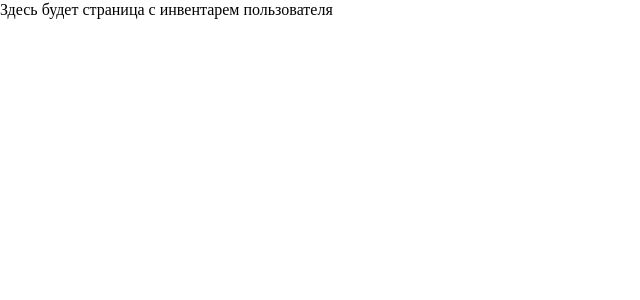
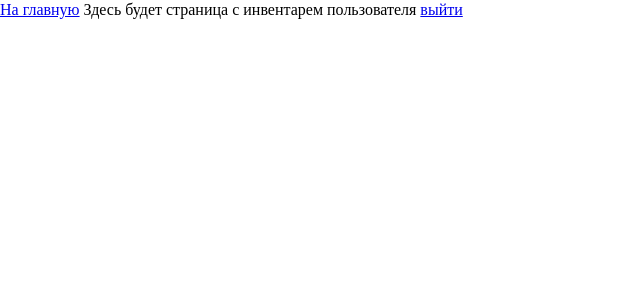
Before and after one commit to SergeyLebidko/LiteInventory, a Django app: page /inventrory/ in a window 1280 px wide. Shown: the top 300 px of the page, without its empty margins (0-640 px from the left). Run offline with Django 3.2, Linux system fonts and the light colour scheme; a user stored in the database is signed in; some libraries are stand-ins or nearby versions.

Commit message:
Создан контроллер для выхода с сайта

```diff
--- a/main/urls.py
+++ b/main/urls.py
@@ -1,10 +1,11 @@
 from django.urls import path
-from .views import Login, index, inventory
+from .views import Login, Logout, index, inventory
 
 app_name = 'main'
 
 urlpatterns = [
     path('login/', Login.as_view(), name='login'),
+    path('logout/', Logout.as_view(), name='logout'),
     path('index/', index, name='index'),
     path('inventrory/', inventory, name='inventory')
 ]
--- a/main/views.py
+++ b/main/views.py
@@ -1,10 +1,15 @@
 from django.shortcuts import render
+from django.urls import reverse_lazy
 from django.contrib.auth.decorators import login_required
-from django.contrib.auth.views import LoginView
+from django.contrib.auth.views import LoginView, LogoutView
 
 
 class Login(LoginView):
     template_name = 'main/login.html'
+
+
+class Logout(LogoutView):
+    next_page = reverse_lazy('main:index')
 
 
 def index(request):
--- a/templates/main/index.html
+++ b/templates/main/index.html
@@ -19,6 +19,7 @@
     <div>
         {% if user.is_authenticated %}
             <a href="{% url 'main:inventory' %}">перейти в инвентарь</a>
+            <a href="{% url 'main:logout' %}">выйти</a>
         {% else %}
             <a href="{% url 'main:login' %}">войти</a> или зарегистрироваться.
         {% endif %}
--- a/templates/main/inventory.html
+++ b/templates/main/inventory.html
@@ -2,6 +2,8 @@
 
 {% block scripts %}
     <div>
+        <a href="{% url 'main:index' %}">На главную</a>
         Здесь будет страница с инвентарем пользователя
+        <a href="{% url 'main:logout' %}">выйти</a>
     </div>
 {% endblock %}
```
Also changed, not shown: db.sqlite3.
